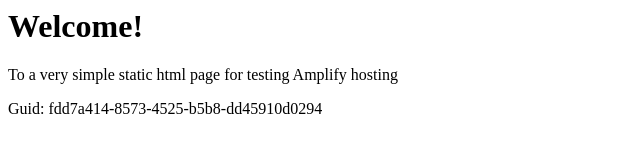
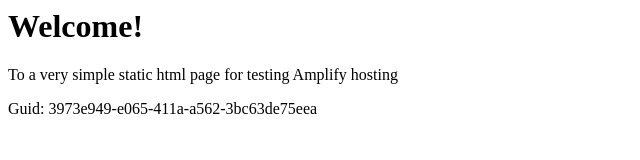
Before and after one commit to aws-aemilia-arn/Github-PR-Commit-Integration-Test-DoNotTouch-GithubWebhookPreviewCanaryTest-v1-preprod-eu-north-1, a website: page src/index.html in a window 1280 px wide. Shown: the full height of the page, 0-640 px from the left. Drawn offline with Linux system fonts and the light colour scheme.

Commit message:
commit from integ tests

```diff
--- a/src/index.html
+++ b/src/index.html
@@ -12,6 +12,6 @@
 <body>
     <h1>Welcome!</h1>
     <p>To a very simple static html page for testing Amplify hosting</p>
-    <p>Guid: fdd7a414-8573-4525-b5b8-dd45910d0294</p></body>
+    <p>Guid: 3973e949-e065-411a-a562-3bc63de75eea</p></body>
 
 </html>
```
